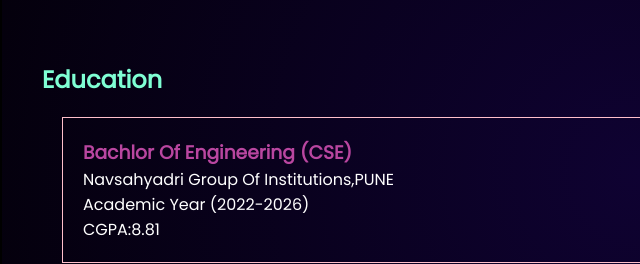
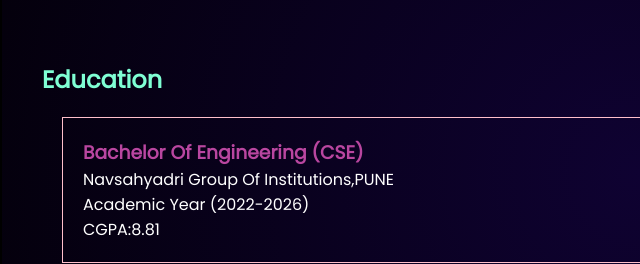
Before and after one commit to ransingshruti/Portfolio, a plain HTML site: page index.html in a window 1280 px wide. Shown: the part 3860-4124 px from the top of the page, 0-640 px from the left. Drawn offline with Linux system fonts and the light colour scheme.

Commit message:
Update index.html

```diff
--- a/index.html
+++ b/index.html
@@ -257,7 +257,7 @@ for mobile and desktop
         <h2>Education</h2>
         <div class="Education">
             <div class="Degree">
-                <h3>Bachlor Of Engineering (CSE)</h3>
+                <h3>Bachelor Of Engineering (CSE)</h3>
                 <p>Navsahyadri Group Of Institutions,PUNE </p>
                 <p>Academic Year (2022-2026)</p>
                 <p>CGPA:8.81</p>
@@ -315,4 +315,5 @@ for mobile and desktop
     </script>
 </body>
 
+
 </html>
```
